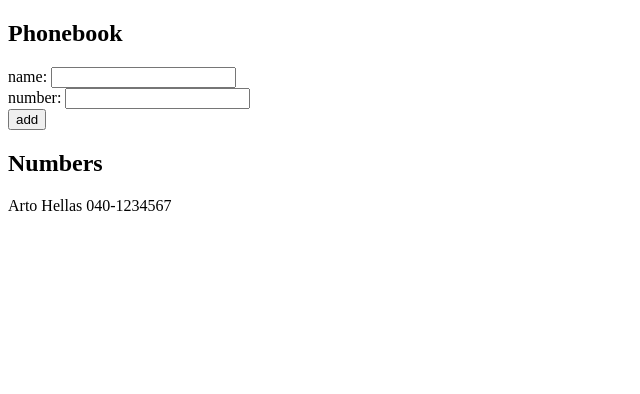
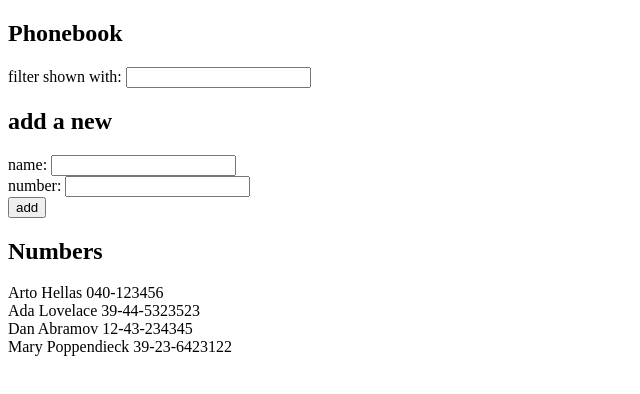
Before and after one commit to NyanoNyan/full-stack-open-2021, a React (Create React App) app in the folder part2/phonebook/: page / in a window 1280 px wide. Shown: the top 394 px of the page, without its empty margins (0-640 px from the left). Built offline with nearby package versions, Linux system fonts and the light colour scheme.

Commit message:
Exercise 2.9 completed

```diff
--- a/part2/phonebook/src/App.js
+++ b/part2/phonebook/src/App.js
@@ -1,11 +1,15 @@
 import React, { useState } from 'react'
 
 const App = () => {
-  const [ persons, setPersons ] = useState([
-    { name: 'Arto Hellas', number: '040-1234567' }
+  const [persons, setPersons] = useState([
+    { name: 'Arto Hellas', number: '040-123456' },
+    { name: 'Ada Lovelace', number: '39-44-5323523' },
+    { name: 'Dan Abramov', number: '12-43-234345' },
+    { name: 'Mary Poppendieck', number: '39-23-6423122' }
   ])
   const [ newName, setNewName ] = useState('')
   const [ newPhone, setNewPhone ] = useState('')
+  const [ searchItem, setSearchItem ] = useState('');
 
   const inputChange = (event) => {
     setNewName(event.target.value);
@@ -13,6 +17,10 @@ const App = () => {
 
   const phoneChange = (event) => {
     setNewPhone(event.target.value);
+  }
+
+  const searchChange = (event) => {
+    setSearchItem(event.target.value);
   }
 
   const addPerson = (event) => {
@@ -30,10 +38,20 @@ const App = () => {
     setNewPhone('');
   };
 
+  // Search functionality based on name (case insensitive using ternary operator)
+  let namesToShow = searchItem.length === 0
+  ? persons
+  : persons.filter(item => item.name.toLowerCase().includes(searchItem.toLowerCase()));
+
 
   return (
     <div>
       <h2>Phonebook</h2>
+      <div>
+        <label>filter shown with: </label>
+        <input value={searchItem} onChange={searchChange}/>
+      </div>
+      <h2>add a new</h2>
       <form onSubmit={addPerson}>
         <div>
           name: <input value={newName} onChange={inputChange}/>
@@ -45,13 +63,14 @@ const App = () => {
       </form>
 
       <h2>Numbers</h2>
-      {persons.map(person =>
+      {namesToShow.map(person =>
         <div key={person.name}>
           {person.name}
           {' '}
           {person.number}
         </div>
         )}
+
     </div>
   )
 }
```
